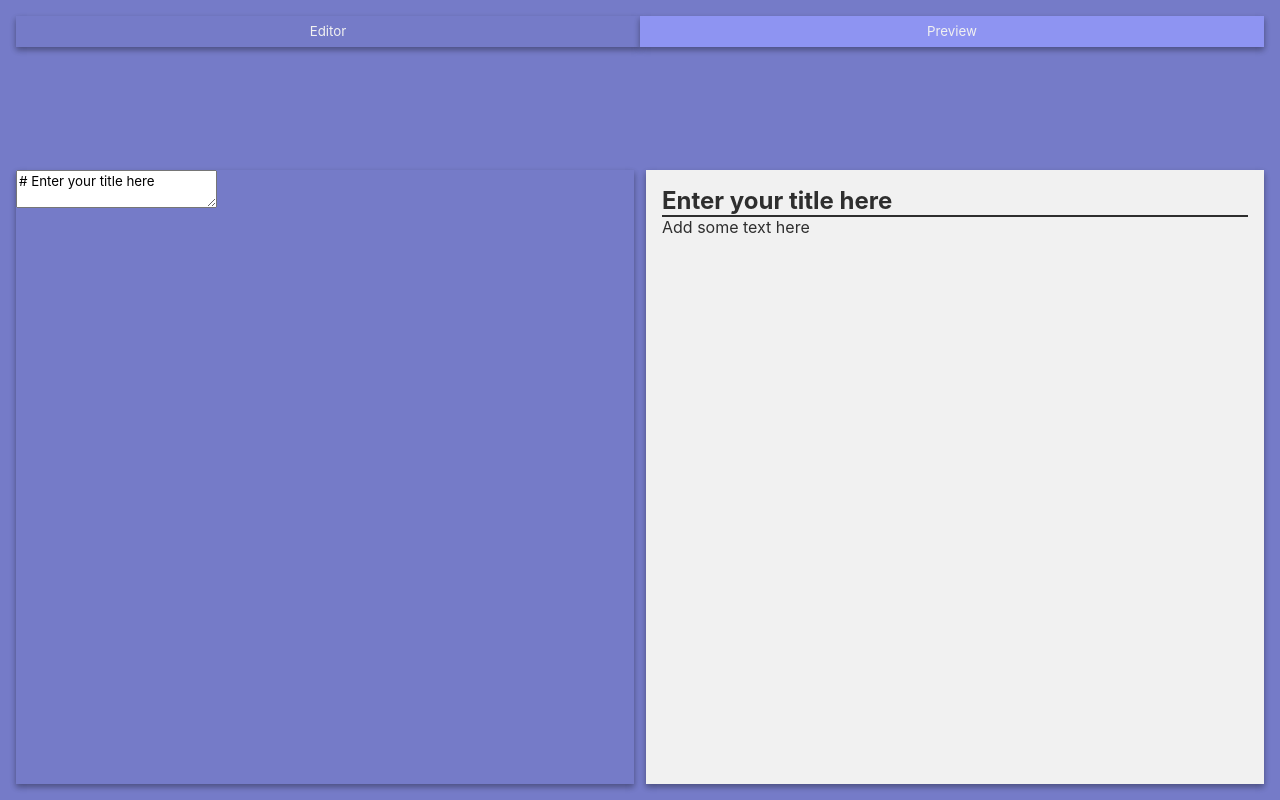
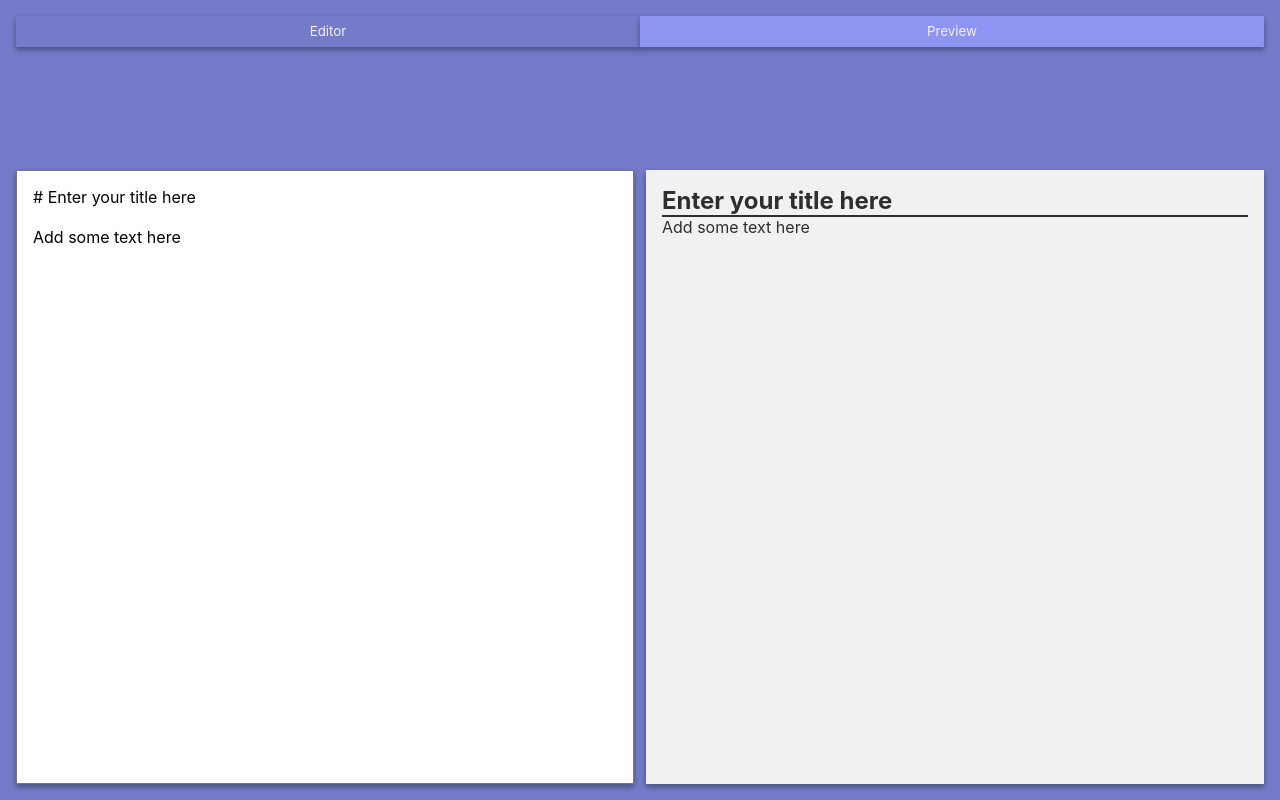
Before and after one commit to Roykovich/md-blog, a React (Create React App) app: page / in a window 1280 px wide. Built offline with nearby package versions, Linux system fonts and the light colour scheme.

Commit message:
Create a function that syncs the scrollbars of the text editor and the previewer. Add spellcheck false to the textarea element

```diff
--- a/src/components/NewPost/NewPost.js
+++ b/src/components/NewPost/NewPost.js
@@ -1,4 +1,4 @@
-import { useState } from "react";
+import { useState, useRef } from "react";
 import ButtonHandler from "./ButtonHandler";
 import TextEditor from "./TextEditor";
 import Previewer from "./Previewer";
@@ -12,15 +12,39 @@
 const NewPost = () => {
   const [postContent, setPostContent] = useState(DEFAULT_TEXTAREA);
 
+  const textAreaRef = useRef(null);
+  const previewerRef = useRef(null);
+
   const textAreaHandler = (e) => {
     setPostContent(e.target.value);
+  };
+
+  // curried function, thanks new knowledge
+  // https://andrewnoske.com/wiki/JavaScript_-_Synchronize_Two_Scroll_Areas
+  const onScrollHandler = (id) => {
+    return (e) => {
+      const {
+        target: { scrollTop: scrollValue },
+      } = e;
+      if (id === "text-area") previewerRef.current.scrollTop = scrollValue;
+      else textAreaRef.current.scrollTop = scrollValue;
+    };
   };
 
   return (
     <section id="editor">
       <ButtonHandler />
-      <TextEditor postContent={postContent} textAreaHandler={textAreaHandler} />
-      <Previewer postContent={postContent} />
+      <TextEditor
+        postContent={postContent}
+        textAreaHandler={textAreaHandler}
+        customRef={textAreaRef}
+        onScrollHandler={onScrollHandler}
+      />
+      <Previewer
+        postContent={postContent}
+        customRef={previewerRef}
+        onScrollHandler={onScrollHandler}
+      />
     </section>
   );
 };
--- a/src/components/NewPost/Previewer.js
+++ b/src/components/NewPost/Previewer.js
@@ -11,13 +11,19 @@
   return `<a target="_blank" href="${href}">${text}</a>`;
 };
 
-const Previewer = ({ postContent }) => {
+const Previewer = ({
+  postContent,
+  customRef: previewerRef,
+  onScrollHandler,
+}) => {
   return (
     <div
       id="previewer"
       dangerouslySetInnerHTML={{
         __html: marked(postContent, { renderer }),
       }}
+      ref={previewerRef}
+      onScroll={onScrollHandler("previewer")}
     />
   );
 };
--- a/src/components/NewPost/TextEditor.js
+++ b/src/components/NewPost/TextEditor.js
@@ -1,9 +1,21 @@
 import "./TextEditor.css";
 
-const TextEditor = ({ postContent, textAreaHandler }) => {
+const TextEditor = ({
+  postContent,
+  textAreaHandler,
+  customRef: textAreaRef,
+  onScrollHandler,
+}) => {
   return (
     <div id="text-editor">
-      <textarea value={postContent} onChange={textAreaHandler}></textarea>
+      <textarea
+        value={postContent}
+        onChange={textAreaHandler}
+        onScroll={onScrollHandler("text-area")}
+        id="text-area"
+        ref={textAreaRef}
+        spellCheck={false}
+      ></textarea>
     </div>
   );
 };
```
